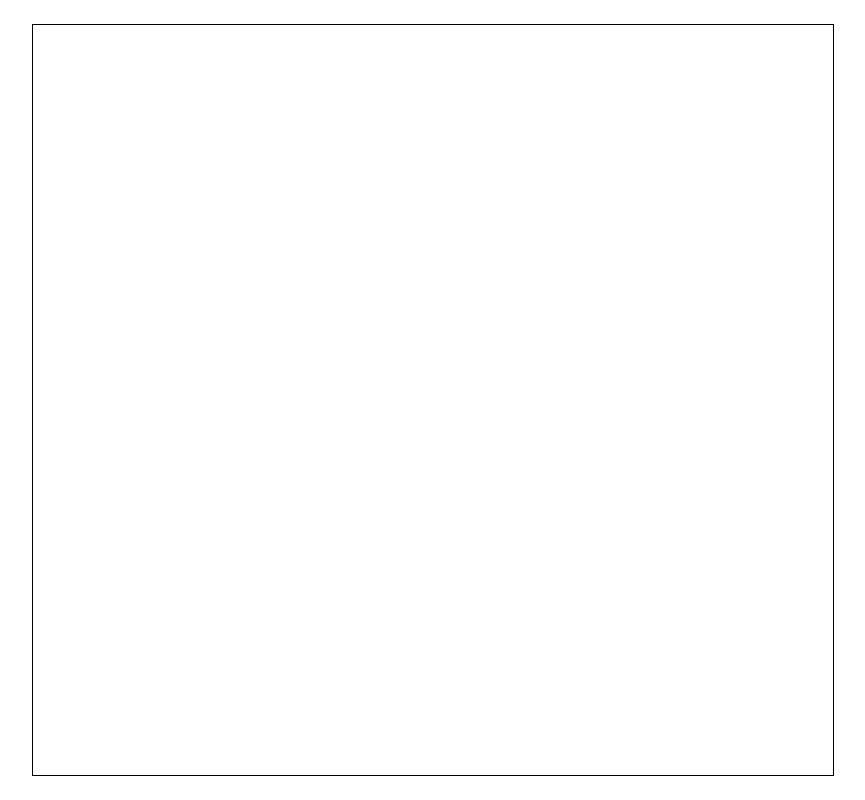
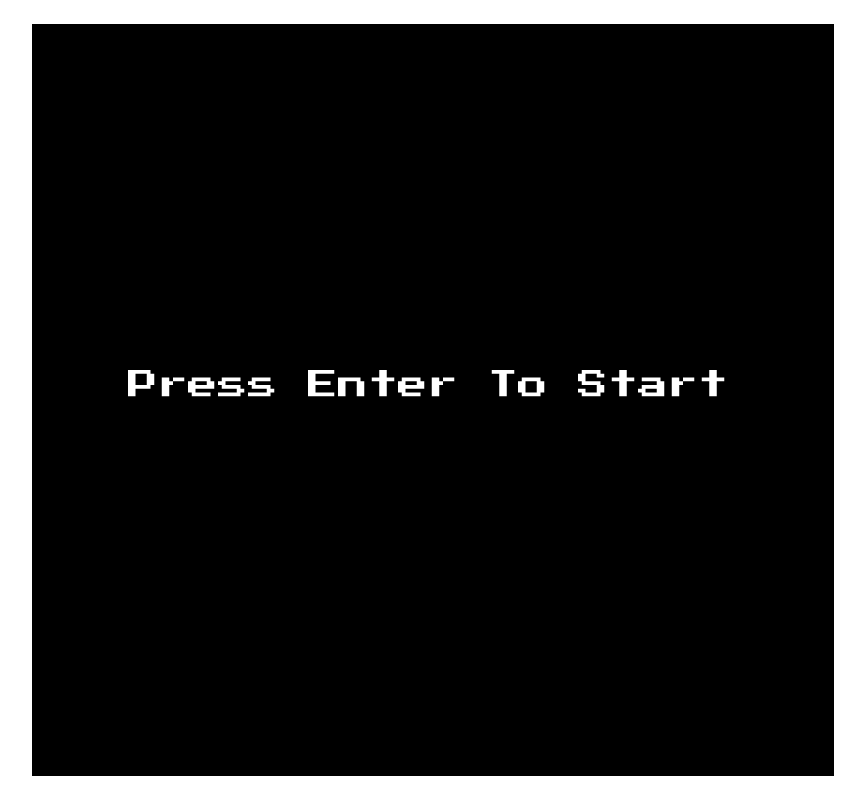
Before and after one commit to yojoecool/SpaceInvaders, a plain HTML site: page index.html in a window 1280 px wide. Shown: the whole page, without its empty margins (207-1072 px from the left). Drawn offline with Linux system fonts and the light colour scheme.

Commit message:
Added custom font for 'press enter to start' prompt

```diff
--- a/Scripts/script.js
+++ b/Scripts/script.js
@@ -350,6 +350,7 @@ class Enemy extends Character {
 
 let player;
 let enemies = [];
+let levels = [];
 
 let level1 = function() {
   enemies = [];
@@ -367,8 +368,10 @@ let level1 = function() {
   }
 }
 
+levels.push(level1);
+
 let init = function() {
-  level1();
+  levels[0]();
   player = new Player((canvas.width / 2) - 25, 10, 65, 45, spriteSheet, 150, 637, 73, 53);
 }
 
@@ -412,6 +415,18 @@ function moveAllEnemiesDownCheck() {
   }
 }
 
+var flash = true;
+let drawStart = function() {
+  drawBackground();
+  if (flash) {
+    context.font = "30px 'Press Start 2P', cursive";
+    context.fillStyle = "white";
+    context.fillText("Press Enter To Start", 95, canvas.height / 2);
+    flash = false;
+  }
+  else flash = true;
+}
+
 let gameLoop = function() {
   requestAnimationFrame(gameLoop);
   drawBackground();
@@ -423,9 +438,13 @@ let gameLoop = function() {
   laserHitCheck();
 }
 
-// init();
-// gameLoop();
 
+// Before starting game
+drawStart();
+var preStart = setInterval(drawStart, 400);
+
+
+// Listener Events
 let arrowKeyDown = false;
 let spaceDown = false;
 document.addEventListener("keydown", (event) => {
@@ -433,15 +452,16 @@ document.addEventListener("keydown", (event) => {
   arrowKeyDown = true;
 
   activeKey = event.keyCode;
-  player.animateOn();
+  if (player != undefined) player.animateOn();
 });
 
 document.addEventListener("keypress", (event) => {
-  if (event.keyCode === 32 && spaceDown == false) {
+  if (event.keyCode === 32 && spaceDown == false && player != undefined) {
     player.addLaser();
     spaceDown = true;
   }
   else if (event.keyCode === 13) {
+    clearInterval(preStart);
     init();
     gameLoop();
   }
@@ -449,7 +469,7 @@ document.addEventListener("keypress", (event) => {
 
 document.addEventListener("keyup", (event) => {
   activeKey = -1;
-  player.animateOff();
+  if (player != undefined) player.animateOff();
   arrowKeyDown = false;
   if (event.keyCode === 32) spaceDown = false;
 });
--- a/Styles/main.css
+++ b/Styles/main.css
@@ -1,5 +1,10 @@
 /* font-family: 'Audiowide', cursive;
 font-family: 'Press Start 2P', cursive; */
+
+@font-face {
+  font-family: "PressStart2P";
+  src: url("../fonts/PressStart2P.ttf");
+}
 
 html, body {
   height: 100%;
@@ -14,4 +19,5 @@ body {
 
 canvas {
   outline: 1px solid black;
+  font-family: PressStart2P;
 }
```
Also changed, not shown: fonts/PressStart2P.ttf (added), 1 other file.
